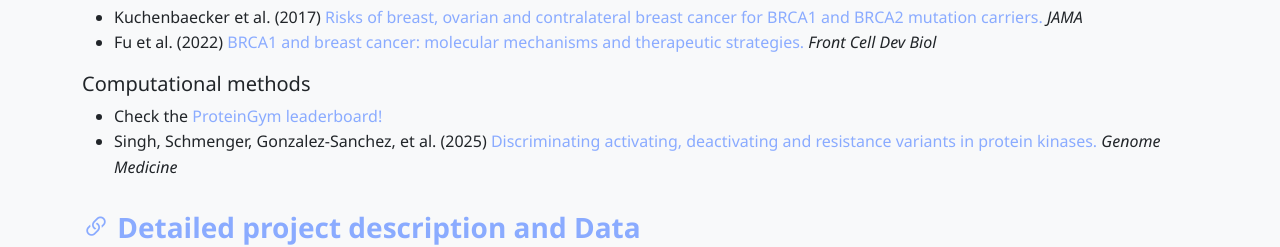
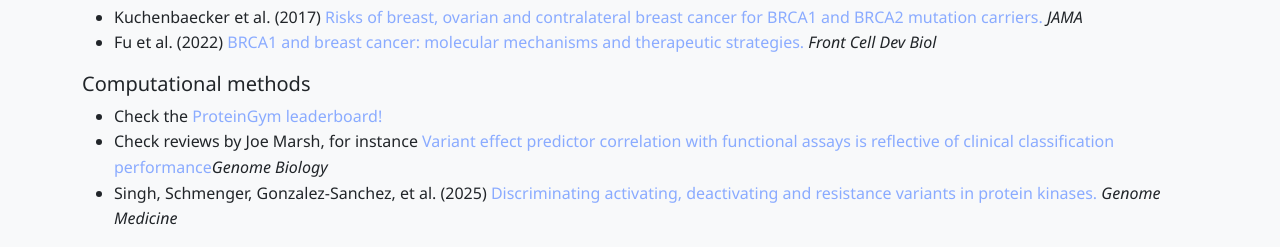
Before and after one commit to meet-eu-26-27/meet-eu-26-27.github.io, a plain HTML site: page index.html in a window 1280 px wide. Shown: the part 2889-3136 px from the top of the page. Drawn offline with nearby package versions, Linux system fonts and the light colour scheme.

Commit message:
Update index.html

```diff
--- a/index.html
+++ b/index.html
@@ -406,6 +406,7 @@
             <h5>Computational methods</h5>
             <ul>
             <li>Check the <a href="https://proteingym.org/"> ProteinGym leaderboard!</a></li>
+            <li>Check reviews by Joe Marsh, for instance <a href="https://pmc.ncbi.nlm.nih.gov/articles/PMC12016141/" target="_blank" rel="noopener">Variant effect predictor correlation with functional assays is reflective of clinical classification performance</a><em>Genome Biology</em></li>
             <li>Singh, Schmenger, Gonzalez-Sanchez, et al. (2025) <a href="https://doi.org/10.1186/s13073-025-01564-z" target="_blank" rel="noopener">Discriminating activating, deactivating and resistance variants in protein kinases.</a> <em>Genome Medicine</em></li>
             </ul>
 
```
